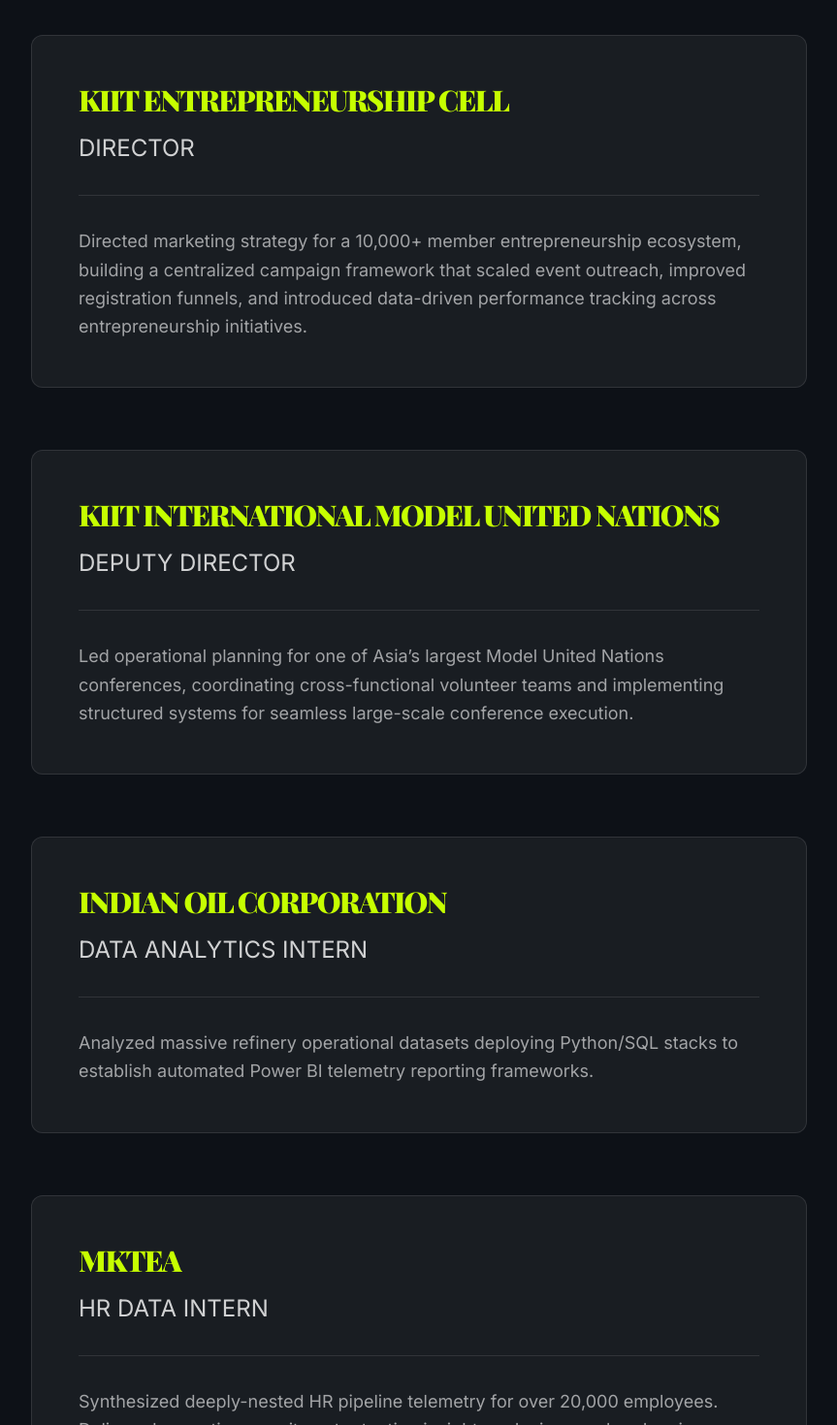
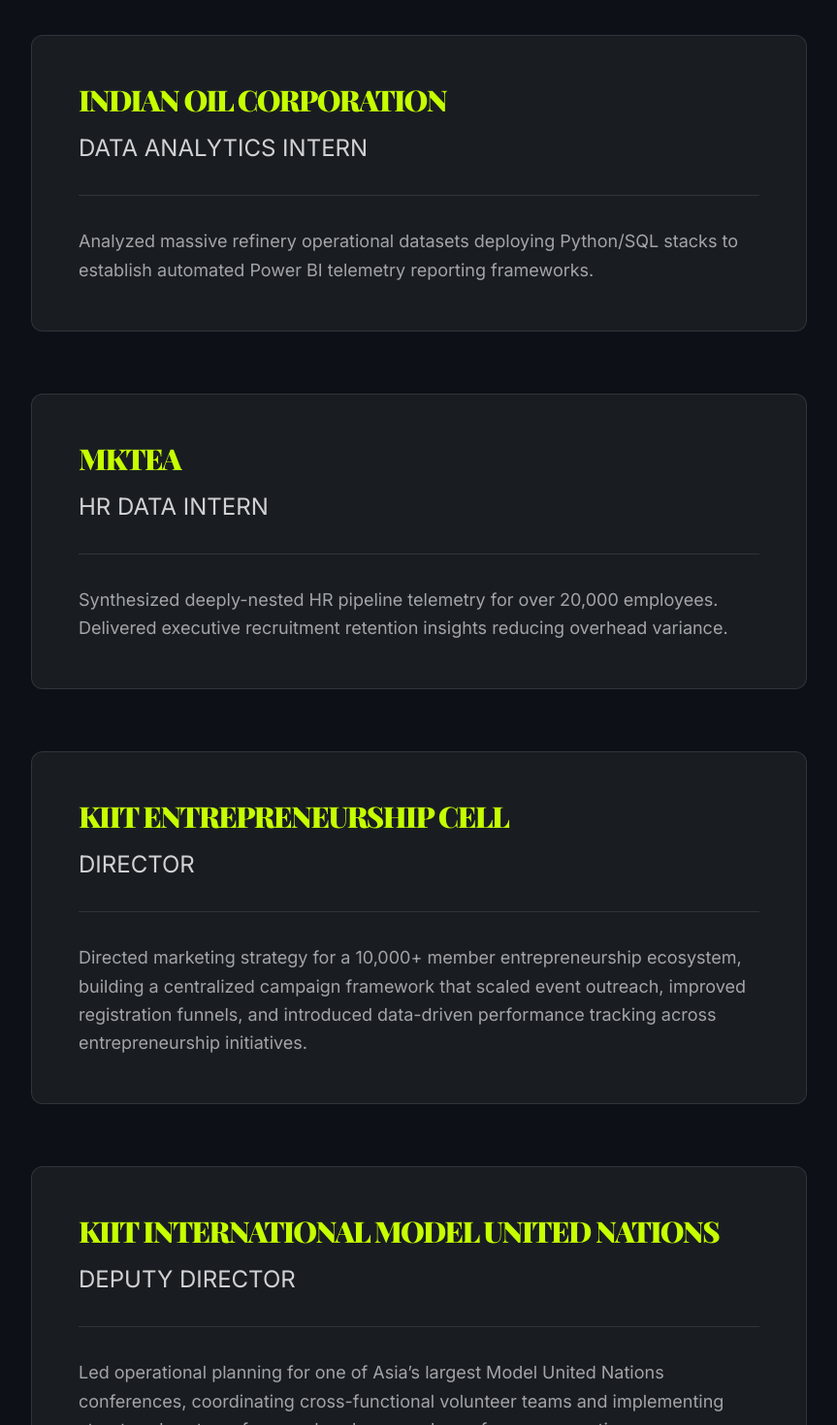
Before and after one commit to rishabhrai2004/rishabh-s-portfolio, a Next.js app: page / in a window 1280 px wide. Shown: the part 4540-6010 px from the top of the page at 97% size, without its empty margins (208-1071 px from the left). Built offline with nearby package versions, Linux system fonts and the light colour scheme.

Commit message:
refactor: reorder experience cards to prioritize internships

```diff
--- a/src/components/Experience.tsx
+++ b/src/components/Experience.tsx
@@ -3,6 +3,16 @@
 import { motion } from 'framer-motion';
 
 const experiences = [
+  {
+    company: 'INDIAN OIL CORPORATION',
+    role: 'DATA ANALYTICS INTERN',
+    desc: 'Analyzed massive refinery operational datasets deploying Python/SQL stacks to establish automated Power BI telemetry reporting frameworks.'
+  },
+  {
+    company: 'MKTEA',
+    role: 'HR DATA INTERN',
+    desc: 'Synthesized deeply-nested HR pipeline telemetry for over 20,000 employees. Delivered executive recruitment retention insights reducing overhead variance.'
+  },
   {
     company: 'KIIT ENTREPRENEURSHIP CELL',
     role: 'DIRECTOR',
@@ -12,16 +22,6 @@ const experiences = [
     company: 'KIIT INTERNATIONAL MODEL UNITED NATIONS',
     role: 'DEPUTY DIRECTOR',
     desc: 'Led operational planning for one of Asia’s largest Model United Nations conferences, coordinating cross-functional volunteer teams and implementing structured systems for seamless large-scale conference execution.'
-  },
-  {
-    company: 'INDIAN OIL CORPORATION',
-    role: 'DATA ANALYTICS INTERN',
-    desc: 'Analyzed massive refinery operational datasets deploying Python/SQL stacks to establish automated Power BI telemetry reporting frameworks.'
-  },
-  {
-    company: 'MKTEA',
-    role: 'HR DATA INTERN',
-    desc: 'Synthesized deeply-nested HR pipeline telemetry for over 20,000 employees. Delivered executive recruitment retention insights reducing overhead variance.'
   }
 ];
 
```
